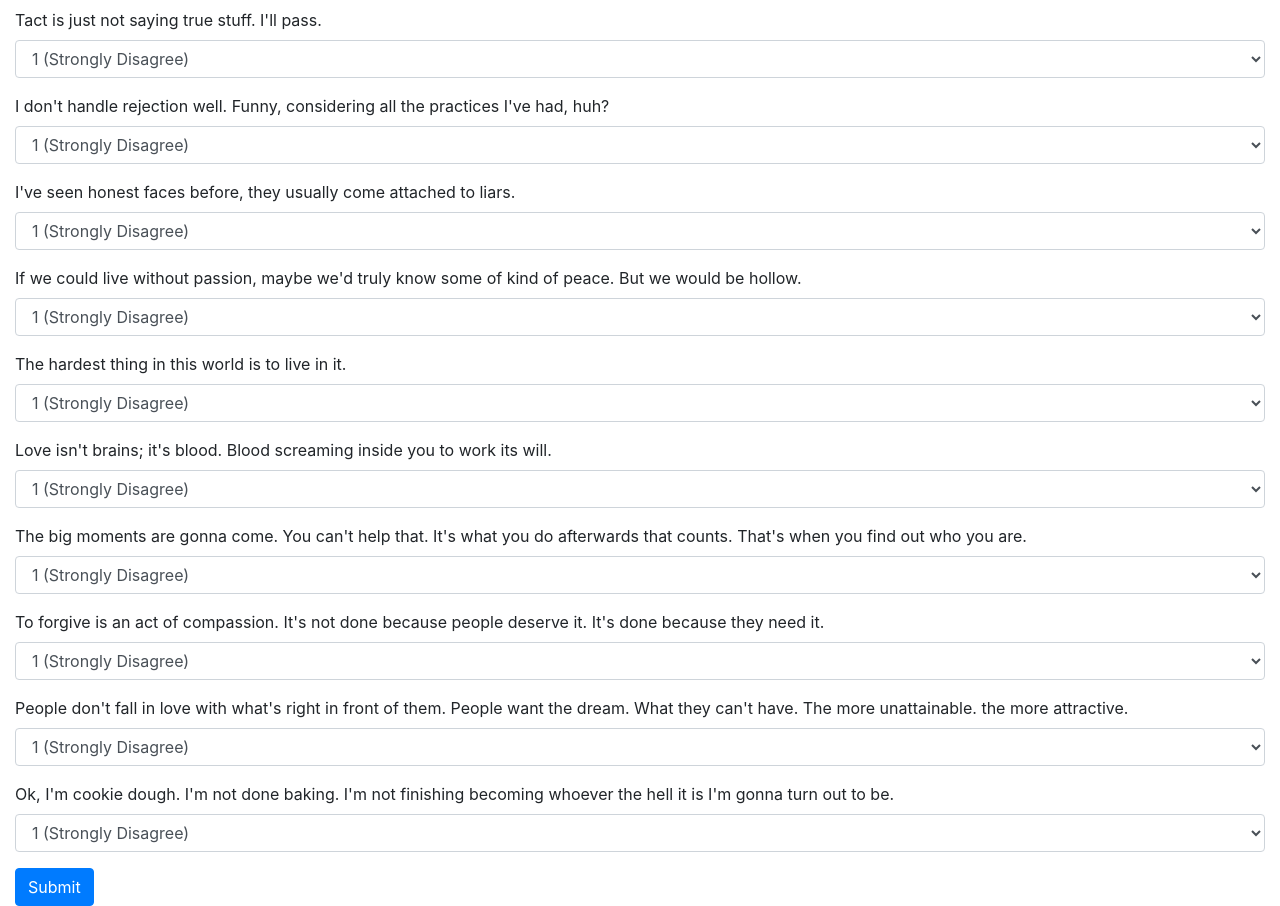
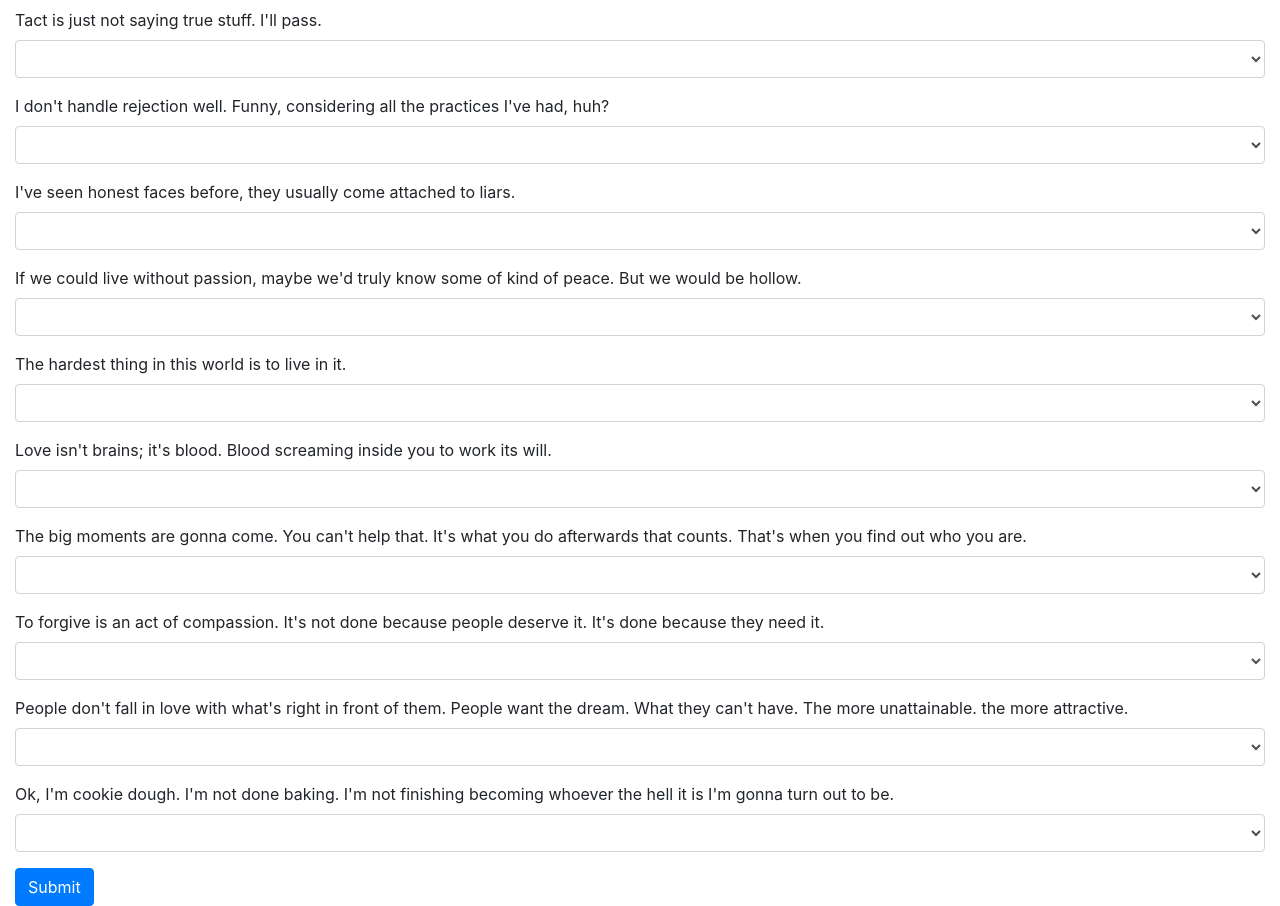
Before and after one commit to LucyQ19/friendFinder, a website: page app/public/survey.html in a window 1280 px wide. Shown: the part 220-1126 px from the top of the page. Drawn offline with nearby package versions, Linux system fonts and the light colour scheme.

Commit message:
add blank option to survey.html

```diff
--- a/app/public/survey.html
+++ b/app/public/survey.html
@@ -35,6 +35,7 @@
                     <div class="form-group">
                         <label for="questionOne">Tact is just not saying true stuff. I'll pass.</label>
                             <select class="form-control" id="questionOne">
+                                <option></option>
                                 <option value=1>1 (Strongly Disagree)</option>
                                 <option value=2>2 (Somewhat Disagree)</option>
                                 <option value=3>3 (Neutral)</option>
@@ -45,6 +46,7 @@
                     <div class="form-group">
                         <label for="questionTwo">I don't handle rejection well.  Funny, considering all the practices I've had, huh? </label>
                             <select class="form-control" id="questionTwo">
+                                <option></option>
                                 <option value=1>1 (Strongly Disagree)</option>
                                 <option value=2>2 (Somewhat Disagree)</option>
                                 <option value=3>3 (Neutral)</option>
@@ -55,6 +57,7 @@
                     <div class="form-group">
                         <label for="questionThree">I've seen honest faces before, they usually come attached to liars.</label>
                             <select class="form-control" id="questionThree">
+                                <option></option>
                                 <option value=1>1 (Strongly Disagree)</option>
                                 <option value=2>2 (Somewhat Disagree)</option>
                                 <option value=3>3 (Neutral)</option>
@@ -65,6 +68,7 @@
                     <div class="form-group">
                         <label for="questionFour">If we could live without passion, maybe we'd truly know some of kind of peace.  But we would be hollow.</label>
                             <select class="form-control" id="questionFour">
+                                <option></option>
                                 <option value=1>1 (Strongly Disagree)</option>
                                 <option value=2>2 (Somewhat Disagree)</option>
                                 <option value=3>3 (Neutral)</option>
@@ -75,6 +79,7 @@
                     <div class="form-group">
                         <label for="questionFive">The hardest thing in this world is to live in it.</label>
                             <select class="form-control" id="questionFive">
+                                <option></option>
                                 <option value=1>1 (Strongly Disagree)</option>
                                 <option value=2>2 (Somewhat Disagree)</option>
                                 <option value=3>3 (Neutral)</option>
@@ -85,6 +90,7 @@
                     <div class="form-group">
                         <label for="questionSix">Love isn't brains; it's blood.  Blood screaming inside you to work its will.</label>
                             <select class="form-control" id="questionSix">
+                                <option></option>
                                 <option value=1>1 (Strongly Disagree)</option>
                                 <option value=2>2 (Somewhat Disagree)</option>
                                 <option value=3>3 (Neutral)</option>
@@ -95,6 +101,7 @@
                     <div class="form-group">
                         <label for="questionSeven">The big moments are gonna come.  You can't help that.  It's what you do afterwards that counts.  That's when you find out who you are.</label>
                             <select class="form-control" id="questionSeven">
+                                <option></option>
                                 <option value=1>1 (Strongly Disagree)</option>
                                 <option value=2>2 (Somewhat Disagree)</option>
                                 <option value=3>3 (Neutral)</option>
@@ -105,6 +112,7 @@
                     <div class="form-group">
                         <label for="questionEight">To forgive is an act of compassion.  It's not done because people deserve it.  It's done because they need it.</label>
                             <select class="form-control" id="questionEight">
+                                <option></option>
                                 <option value=1>1 (Strongly Disagree)</option>
                                 <option value=2>2 (Somewhat Disagree)</option>
                                 <option value=3>3 (Neutral)</option>
@@ -115,6 +123,7 @@
                     <div class="form-group">
                         <label for="questionNine">People don't fall in love with what's right in front of them.  People want the dream.  What they can't have.  The more unattainable. the more attractive.</label>
                             <select class="form-control" id="questionNine">
+                                <option></option>
                                 <option value=1>1 (Strongly Disagree)</option>
                                 <option value=2>2 (Somewhat Disagree)</option>
                                 <option value=3>3 (Neutral)</option>
@@ -125,6 +134,7 @@
                     <div class="form-group">
                         <label for="questionTen">Ok, I'm cookie dough.  I'm not done baking.  I'm not finishing becoming whoever the hell it is I'm gonna turn out to be.</label>
                             <select class="form-control" id="questionTen">
+                                <option></option>
                                 <option value=1>1 (Strongly Disagree)</option>
                                 <option value=2>2 (Somewhat Disagree)</option>
                                 <option value=3>3 (Neutral)</option>
```
